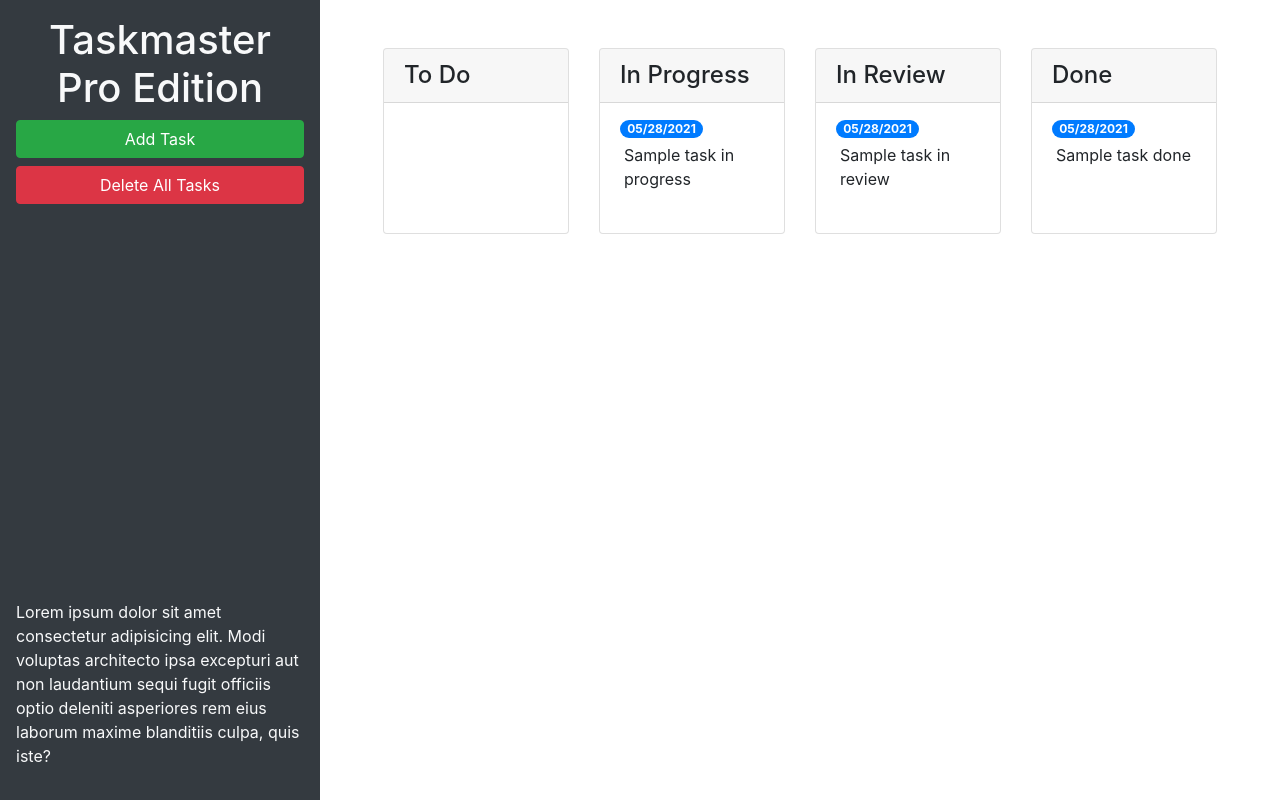
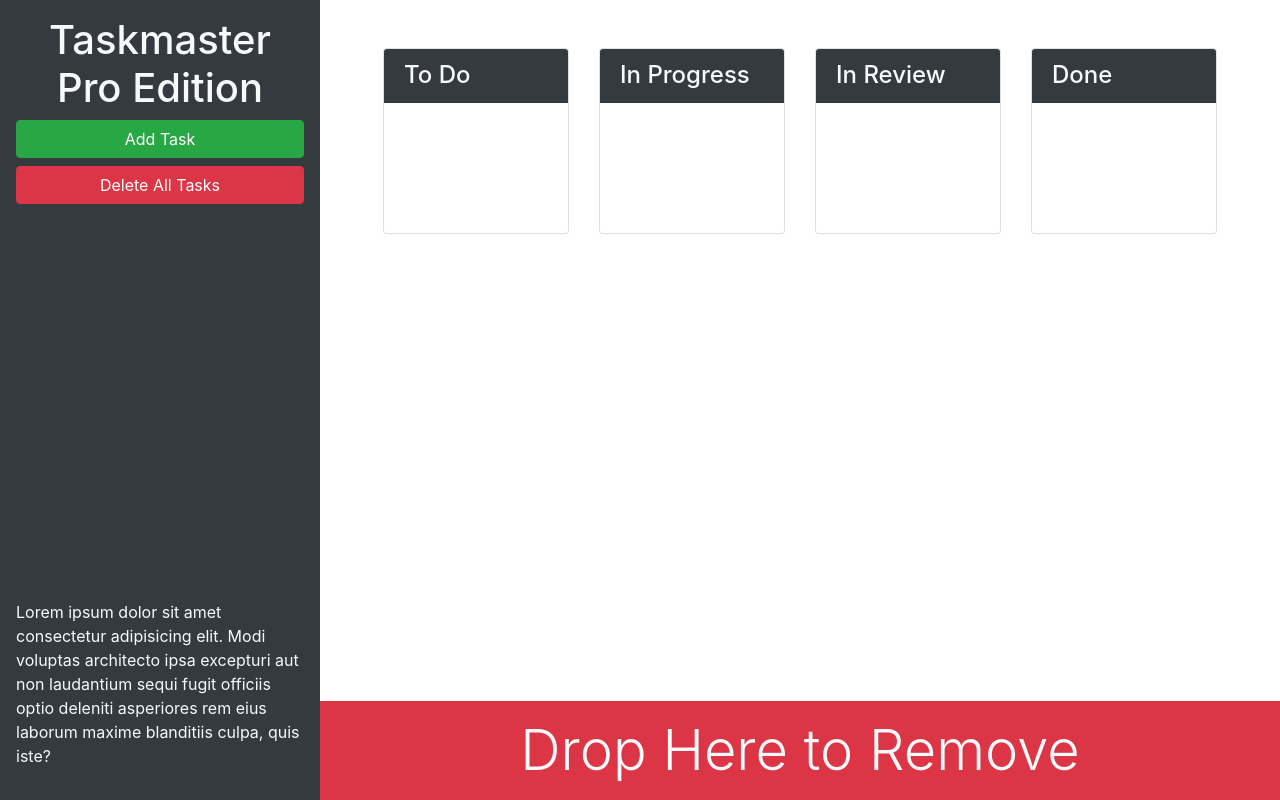
Before and after one commit to HighDynamics/taskmaster-pro, a plain HTML site: page index.html in a window 1280 px wide. Drawn offline with nearby package versions, Linux system fonts and the light colour scheme.

Commit message:
use bootstrap classes to change UI on list cards; add delete drop zone

```diff
--- a/index.html
+++ b/index.html
@@ -15,7 +15,7 @@
   <body>
     <div class="row min-vh-100 no-gutters">
       <header
-        class="col-12 col-lg-3 bg-dark text-light d-flex flex-column p-4 p-lg-3"
+        class="col-12 col-lg-3 bg-dark text-light sticky-top d-flex flex-column p-4 p-lg-3"
       >
         <h1 class="text-center">Taskmaster Pro Edition</h1>
         <button
@@ -29,53 +29,47 @@
         <button id="remove-tasks" class="btn btn-block btn-danger">
           Delete All Tasks
         </button>
-        <p class="mt-auto">
+        <p class="mt-auto d-none d-lg-block">
           Lorem ipsum dolor sit amet consectetur adipisicing elit. Modi voluptas
           architecto ipsa excepturi aut non laudantium sequi fugit officiis
           optio deleniti asperiores rem eius laborum maxime blanditiis culpa,
           quis iste?
         </p>
       </header>
-      <main class="col-12 col-lg-9">
+      <main class="col-12 col-lg-9 d-flex flex-column">
         <div class="m-5 row justify-content-around">
           <!-- todo start -->
           <div class="col-12 col-md-6 col-xl-3 mb-3">
             <div class="card">
-            <h4 class="card-header">To Do</h4>
-            <ul id="list-toDo" class="list-group list-group-flush"></ul>
-          </div></div>
+              <h4 class="card-header bg-dark text-light">To Do</h4>
+              <ul id="list-toDo" class="list-group list-group-flush"></ul>
+            </div>
+          </div>
           <!-- in progress start -->
           <div class="col-12 col-md-6 col-xl-3 mb-3">
             <div class="card">
-            <h4 class="card-header">In Progress</h4>
-            <ul id="list-inProgress" class="list-group list-group-flush">
-              <li class="list-group-item">
-                <span class="badge badge-primary badge-pill">05/28/2021</span>
-                <p class="m-1">Sample task in progress</p>
-              </li>
-            </ul>
-          </div></div>
+              <h4 class="card-header bg-dark text-light">In Progress</h4>
+              <ul id="list-inProgress" class="list-group list-group-flush"></ul>
+            </div>
+          </div>
           <!-- in review start -->
           <div class="col-12 col-md-6 col-xl-3 mb-3">
             <div class="card">
-            <h4 class="card-header">In Review</h4>
-            <ul id="list-inReview" class="list-group list-group-flush">
-              <li class="list-group-item">
-                <span class="badge badge-primary badge-pill">05/28/2021</span>
-                <p class="m-1">Sample task in review</p>
-              </li>
-            </ul>
-          </div></div>
+              <h4 class="card-header bg-dark text-light">In Review</h4>
+              <ul id="list-inReview" class="list-group list-group-flush"></ul>
+            </div>
+          </div>
           <!-- done start -->
           <div class="col-12 col-md-6 col-xl-3 mb-3">
             <div class="card">
-            <h4 class="card-header">Done</h4>
-            <ul id="list-done" class="list-group list-group-flush">
-              <li class="list-group-item">
-                <span class="badge badge-primary badge-pill">05/28/2021</span>
-                <p class="m-1">Sample task done</p>
-              </li>
-            </ul>
+              <h4 class="card-header bg-dark text-light">Done</h4>
+              <ul id="list-done" class="list-group list-group-flush"></ul>
+            </div>
+          </div>
+        </div>
+        <div id="trash" class="mt-auto">
+          <div class="w-100 bg-danger p-3 text-center text-light display-4">
+            Drop Here to Remove
           </div>
         </div>
       </main>
```
